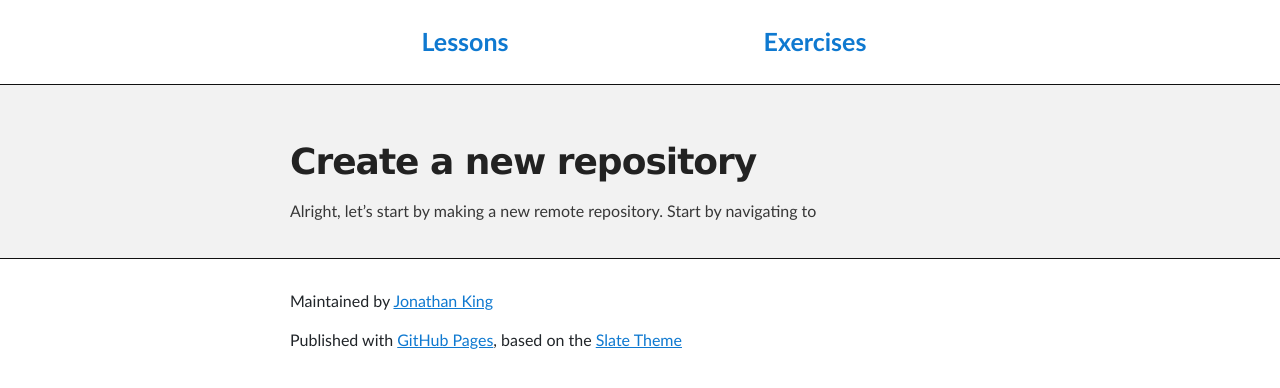
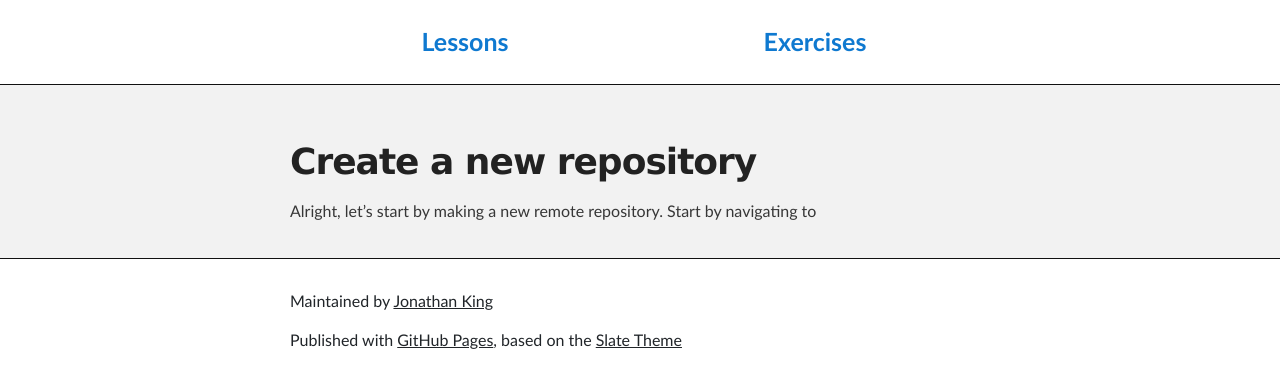
Before and after one commit to JonKing93/Github-Tutorial-Workshop, a Jekyll site: the page built from workshop/new.md, in a window 1280 px wide. Shown: the top 388 px of the page. Built offline with Jekyll 4.4.1, drawn with Linux system fonts in a browser that asks for light colours.

Commit message:
test change

```diff
--- a/assets/css/simple_style.css
+++ b/assets/css/simple_style.css
@@ -172,6 +172,7 @@ Footer
 ****************************/
 footer a {
   text-decoration: underline;
+  color: #212529;
 }
 
 
```
